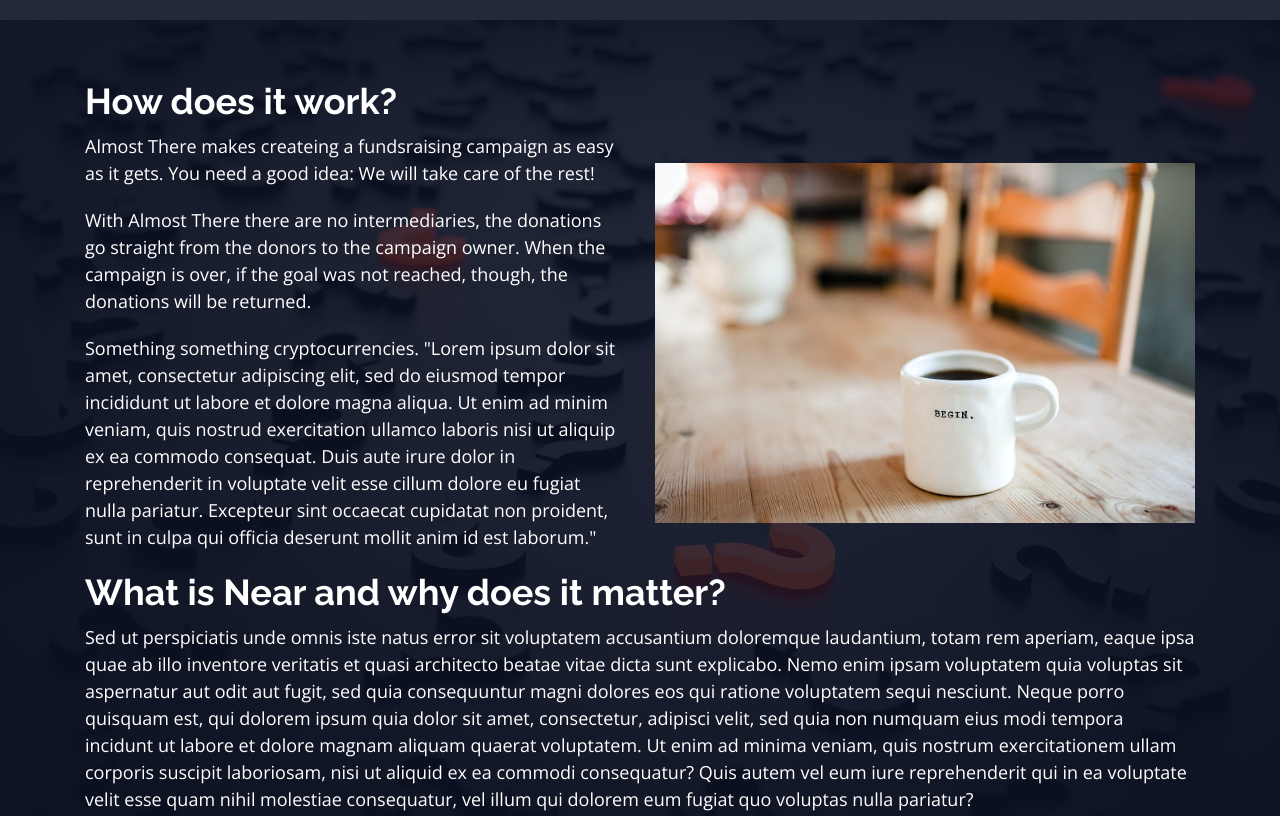
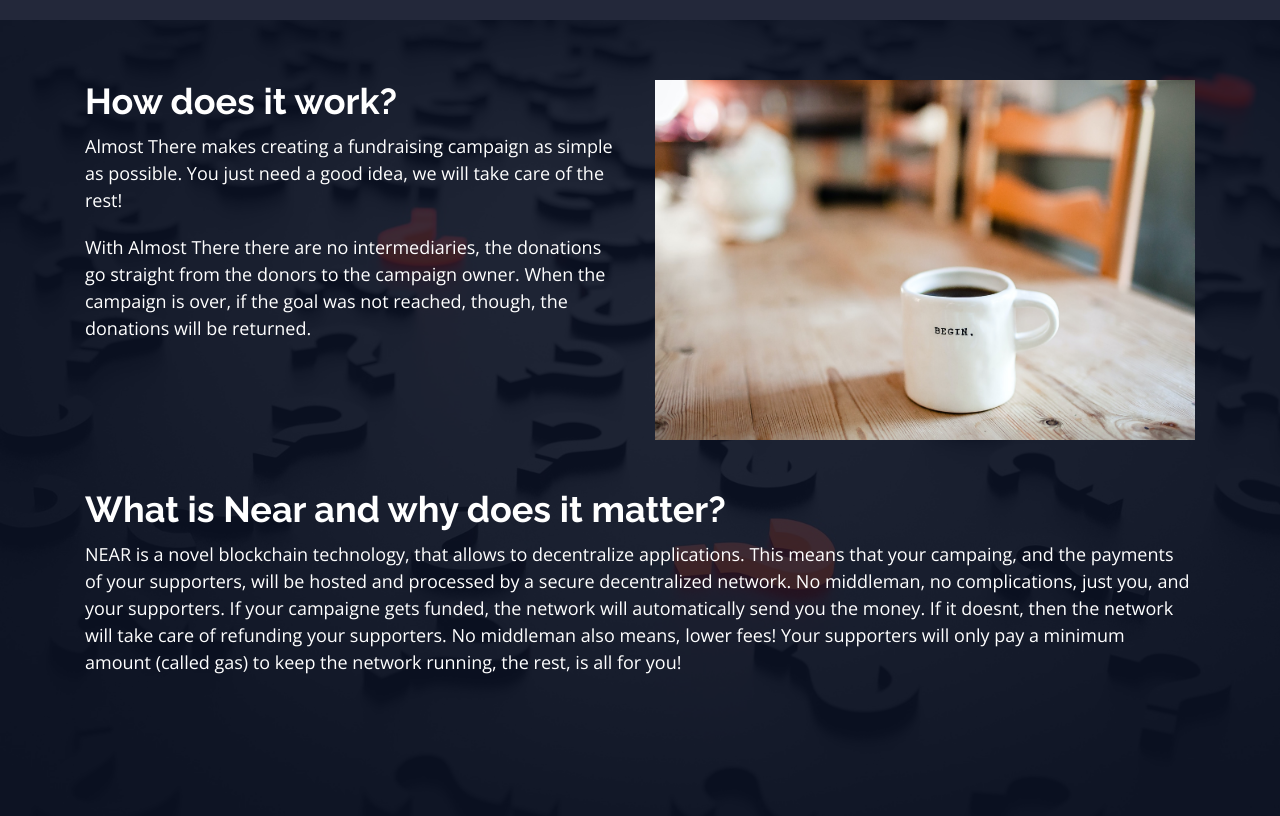
Before and after one commit to lunafromthemoon/almostThere, a website: page src/index.html in a window 1280 px wide. Shown: the part 780-1596 px from the top of the page. Drawn offline with nearby package versions, Linux system fonts and the light colour scheme; some packages are replaced by stand-ins of ours; grey boxes are pictures that could not be loaded; a script that the page names is missing.

Commit message:
near text

```diff
--- a/src/index.html
+++ b/src/index.html
@@ -81,19 +81,17 @@
         <div class="row">
           <div class="col-lg-6">
             <h2>How does it work?</h2>
-            <p>Almost There makes createing a fundsraising campaign as easy as it gets. You need a good idea: We will take care of the rest!</p>
+            <p>Almost There makes creating a fundraising campaign as simple as possible. You just need a good idea, we will take care of the rest!</p>
             <p>With Almost There there are no intermediaries, the donations go straight from the donors to the campaign owner. When the campaign is over, if the goal was not reached, though, the donations will be returned.</p>
-            <p>Something something cryptocurrencies. "Lorem ipsum dolor sit amet, consectetur adipiscing elit, sed do eiusmod tempor incididunt ut labore et dolore magna aliqua. Ut enim ad minim veniam, quis nostrud exercitation ullamco laboris nisi ut aliquip ex ea commodo consequat. Duis aute irure dolor in reprehenderit in voluptate velit esse cillum dolore eu fugiat nulla pariatur. Excepteur sint occaecat cupidatat non proident, sunt in culpa qui officia deserunt mollit anim id est laborum."</p>
           </div>
           <div class="col-lg-6 align-self-end mb-5">
             <img class="img-fluid" src="assets/img/idea.jpg">
           </div>
-
         </div>
         <div class="row">
           <div class="col-lg-12">
             <h2>What is Near and why does it matter?</h2>
-            <p>Sed ut perspiciatis unde omnis iste natus error sit voluptatem accusantium doloremque laudantium, totam rem aperiam, eaque ipsa quae ab illo inventore veritatis et quasi architecto beatae vitae dicta sunt explicabo. Nemo enim ipsam voluptatem quia voluptas sit aspernatur aut odit aut fugit, sed quia consequuntur magni dolores eos qui ratione voluptatem sequi nesciunt. Neque porro quisquam est, qui dolorem ipsum quia dolor sit amet, consectetur, adipisci velit, sed quia non numquam eius modi tempora incidunt ut labore et dolore magnam aliquam quaerat voluptatem. Ut enim ad minima veniam, quis nostrum exercitationem ullam corporis suscipit laboriosam, nisi ut aliquid ex ea commodi consequatur? Quis autem vel eum iure reprehenderit qui in ea voluptate velit esse quam nihil molestiae consequatur, vel illum qui dolorem eum fugiat quo voluptas nulla pariatur?</p>
+            <p>NEAR is a novel blockchain technology, that allows to decentralize applications. This means that your campaing, and the payments of your supporters, will be hosted and processed by a secure decentralized network. No middleman, no complications, just you, and your supporters. If your campaigne gets funded, the network will automatically send you the money. If it doesnt, then the network will take care of refunding your supporters. No middleman also means, lower fees! Your supporters will only pay a minimum amount (called gas) to keep the network running, the rest, is all for you!</p>
           </div>
         </div>
       </div>
@@ -126,7 +124,7 @@
                 <input type="text" class="form-control mr-sm-2 campaign-input" placeholder="Who?" aria-label="donation-amount" id="who-input" aria-describedby="basic-addon2">
                 <input type="text" class="form-control mr-sm-2 campaign-input" placeholder="To Do What?" aria-label="donation-amount" id="what-input" aria-describedby="basic-addon2">
               </form>
-              <p style="font-style: italic;">E.g. Help me publish my new videogame. Help us open the new kitten shelter.</p>
+              <p style="font-style: italic;">E.g. Help <span class="red-text"> me </span> to <span class="red-text"> publish my new videogame</span>. Help <span class="red-text"> us </span> to <span class="red-text"> open the new kitten shelter</span>.</p>
             </div>
           </div>
           <div class="row mb-5" data-aos="fade-up" data-aos-delay="200">
@@ -146,7 +144,7 @@
                 <h3 class="mr-sm-2 my-auto">Your campaign goal</h3>
                 <input type="text" class="form-control mr-sm-2 campaign-input" placeholder="How Much?" aria-label="donation-amount" id="how-much-input" aria-describedby="basic-addon2">
               </form>
-              <p style="font-style: italic;">Remember this goal and the donations you will receive, are in the<a href="https://www.coingecko.com/en/coins/near">Near cryptocurrency</a>.</p><br>
+              <p style="font-style: italic;">Remember this goal and the donations you will receive, are in the <a href="https://www.coingecko.com/en/coins/near">Near cryptocurrency</a>.</p><br>
               <form class="form-inline justify-content-center">
                 <h3 class="mr-sm-2 my-auto">The closing date</h3>
                 <input type="text" class="form-control mr-sm-2 campaign-input" placeholder="When?" aria-label="donation-amount" id="when-input" aria-describedby="basic-addon2">
```
